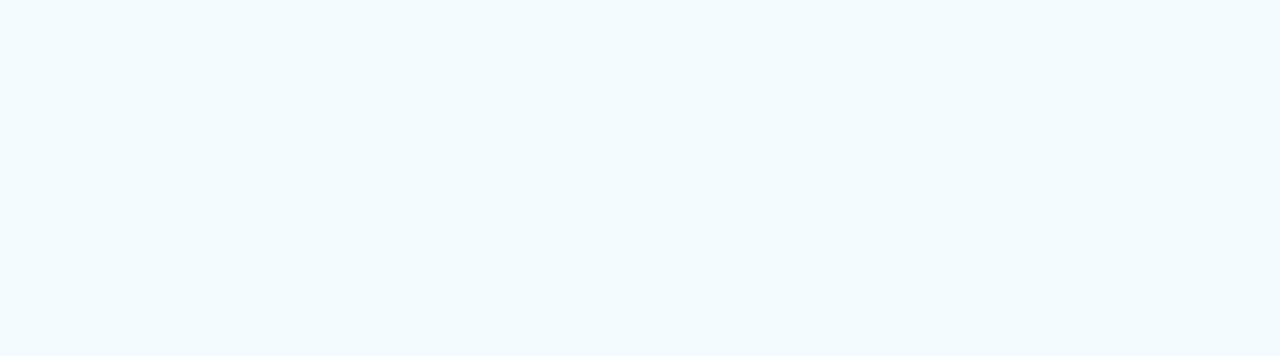
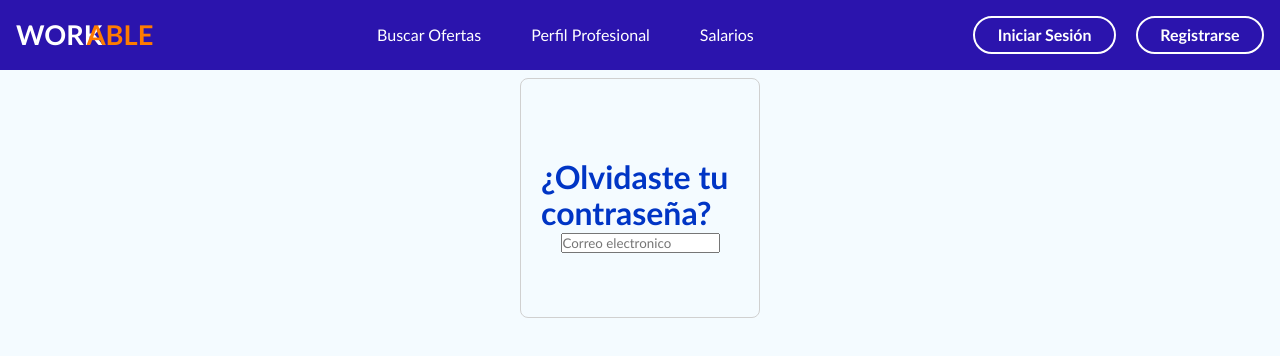
Before and after one commit to juangomlin/WORKABLE_1, a React (Vite) app: page /ForgotPassword in a window 1280 px wide. Before the commit this address had no page. Shown: the top 356 px of the page. Built offline with nearby package versions, Linux system fonts and the light colour scheme.

Commit message:
ForgotPsw page

```diff
--- a/src/App.jsx
+++ b/src/App.jsx
@@ -6,6 +6,7 @@ import ProfessionalPage from './pages/ProfessionalPage/ProfessionalPage';
 
 import LoginPage from './components/LoginPage/LoginPage';
 import SignUpPage from './components/SignUpPage/SignUpPage';
+import ForgotPassword from './components/ForgotPassword/ForgotPassword';
 
 import ReclutadorPage from './pages/ReclutadorPage/ReclutadorPage';
 import AdminPage from './pages/AdminPage/AdminPage';
@@ -30,6 +31,7 @@ function App() {
 
 				<Route path="/Login" element={<LoginPage />} />
 				<Route path="/Signup" element={<SignUpPage />} />
+				<Route path="/ForgotPassword" element={<ForgotPassword />} />
 
 				<Route path="/Reclutador" element={<ReclutadorPage />} />
 				<Route path="/Administrador" element={<AdminPage />} />
--- a/src/components/ForgotPassword/ForgotPassword.css
+++ b/src/components/ForgotPassword/ForgotPassword.css
@@ -0,0 +1,20 @@
+.main-forgotpsw {
+  display: grid;
+  grid-template-columns: auto;
+  place-items: center;
+}
+
+.section-forgotpsw {
+  max-width: 15em;
+  max-height: 15em;
+  display: grid;
+  grid-template-columns: auto;
+  place-items: center;
+  border: 1px solid #d0d0d0;
+  border-radius: 8px;
+}
+
+
+.di-forgotpsw {
+
+}
--- a/src/components/ForgotPassword/ForgotPassword.jsx
+++ b/src/components/ForgotPassword/ForgotPassword.jsx
@@ -1,12 +1,27 @@
 import React from "react";
+import { Link } from 'react-router-dom';
 import Header from "../Header/Header";
+import './ForgotPassword.css'
 
 const ForgotPassword = () => {
+    return (
     <>
         <Header />
-        <main>
-            <h1></h1>
-            <section></section>
-        </main>
+            <main className="main-forgotpsw">
+                <section className="section-forgotpsw">
+                    <h1>¿Olvidaste tu contraseña?</h1>
+                    <div className="div-forgotpsw">
+                        <form className="form-forgotpsw">
+                            <input type="text"
+                            className="input-forgotpsw"
+                            placeholder="Correo electronico"
+                            />
+                        </form>
+                    </div>
+                </section>
+            </main>
     </>
+    )
 }
+
+export default ForgotPassword;
--- a/src/components/LoginPage/LoginPage.css
+++ b/src/components/LoginPage/LoginPage.css
@@ -5,7 +5,7 @@
   min-height: 80vh;
 }
 
-.div-form {
+.div-login {
   display: grid;
   place-items: center;
   gap: 1.5em;
--- a/src/components/LoginPage/LoginPage.jsx
+++ b/src/components/LoginPage/LoginPage.jsx
@@ -38,7 +38,7 @@ const LoginPage = () => {
     <>
       <Header />
       <main className='main-login'>
-        <div className="div-form">
+        <div className="div-login">
             <form className="div-lg-form" onSubmit={handleLogin}>
               <h2>Iniciar Sesión</h2>
               <input
@@ -57,7 +57,9 @@ const LoginPage = () => {
               />
               {errorMessage && <p className="error-message">{errorMessage}</p>}
               <button type="submit" className="button-submit">Entrar</button>
-              <p className="text-link">¿Olvidaste tu contraseña?</p>
+              <Link to='/ForgotPassword'>
+                <p className="text-link">¿Olvidaste tu contraseña?</p>
+              </Link>
               <Link to='/Signup'>
                 <p className="text-link">¿No tienes cuenta? Regístrate aquí.</p>
               </Link>
```
